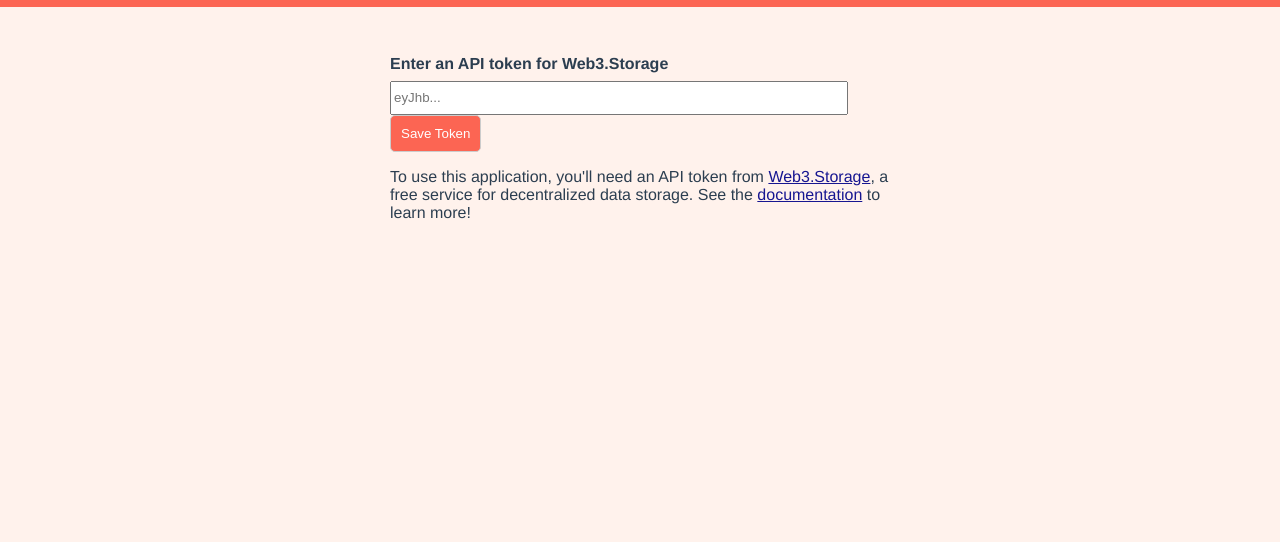
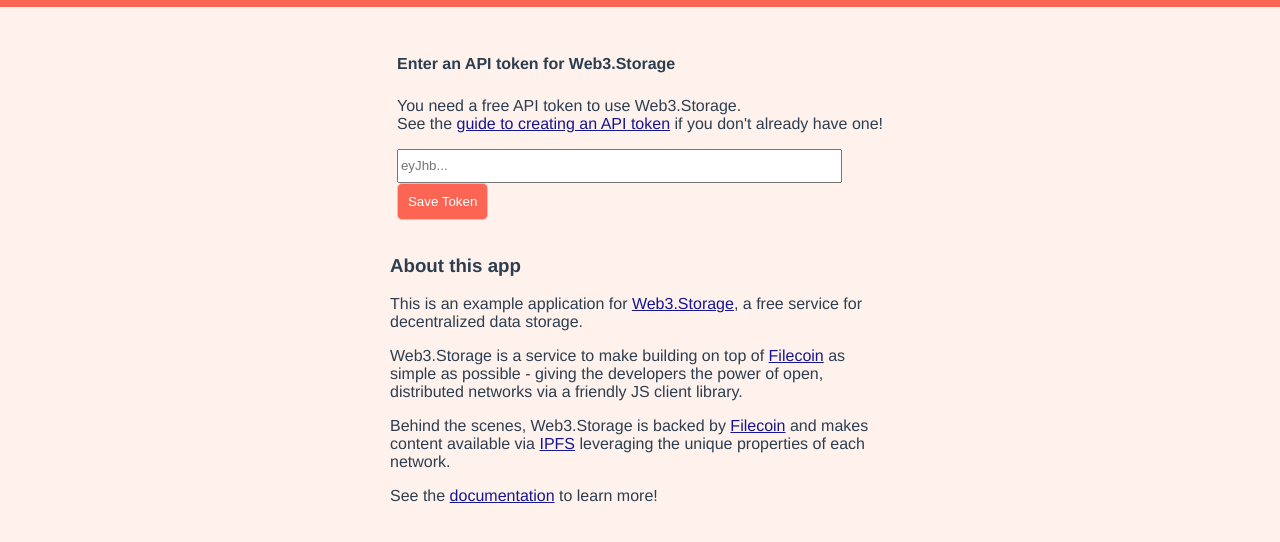
Before and after one commit to web3-storage/example-image-gallery, a website built with Vite: page settings.html in a window 1280 px wide. Shown: the part 46-588 px from the top of the page. Built offline with nearby package versions, Linux system fonts and the light colour scheme.

Commit message:
add about message to settins page & link to token docs

```diff
--- a/settings.html
+++ b/settings.html
@@ -28,13 +28,17 @@
 
           <div id="token-input-wrapper">
             <label for="token-input">Enter an API token for Web3.Storage</label>
+
+            <p>
+              You need a free API token to use Web3.Storage.
+            <br/>
+              See the <a href="https://docs.web3.storage/how-tos/generate-api-token/">guide to creating an API token</a> if you don't already have one!
+            </p>
+
             <input id="token-input" placeholder="eyJhb..." />
             <button id="token-save-button"><span class="fontawesome-save"></span>Save Token</button>
 
-            <p>
-              To use this application, you'll need an API token from <a href="https://web3.storage">Web3.Storage</a>, a free service for decentralized data storage.
-              See the <a href="https://docs.web3.storage">documentation</a> to learn more!
-            </p>
+
           </div>
 
           <div id="saved-token-wrapper" class="hidden">
@@ -45,12 +49,27 @@
 
             <p>
               Your API token is saved in your browser's local storage.
-            </p>
-            <p>
               Now you can <a href="./index.html">upload an image</a> or <a href="./gallery.html">view your gallery</a>!
             </p>
           </div>
         </form>
+
+        <div id="about-message">
+          <h3>About this app</h3>
+          <p>
+            This is an example application for <a href="https://web3.storage">Web3.Storage</a>, a free service for decentralized data storage.
+          </p>
+          <p>
+            Web3.Storage is a service to make building on top of <a href="https://filecoin.io">Filecoin</a> as simple as possible - giving the developers the power of open, distributed networks via a friendly JS client library.
+          </p>
+          <p>
+            Behind the scenes, Web3.Storage is backed by <a href="https://filecoin.io">Filecoin</a> and makes content available via <a href="https://ipfs.io">IPFS</a> leveraging the unique properties of each network.
+
+          </p>
+          <p>
+            See the <a href="https://docs.web3.storage">documentation</a> to learn more!
+          </p>
+        </div>
       </div>
     </div>
     <div id="snackbar"></div>
--- a/style.css
+++ b/style.css
@@ -285,12 +285,20 @@
  * Settings page
  ************************************/
 
+#token-ui {
+  display: flex;
+  flex-direction: column;
+  align-items: center;
+}
+
 #token-form {
   display: flex;
   flex-direction: column;
 }
 
-
+#about-message {
+  max-width: 500px;
+}
 
 
 /* The snackbar - position it at the bottom and in the middle of the screen */
```
